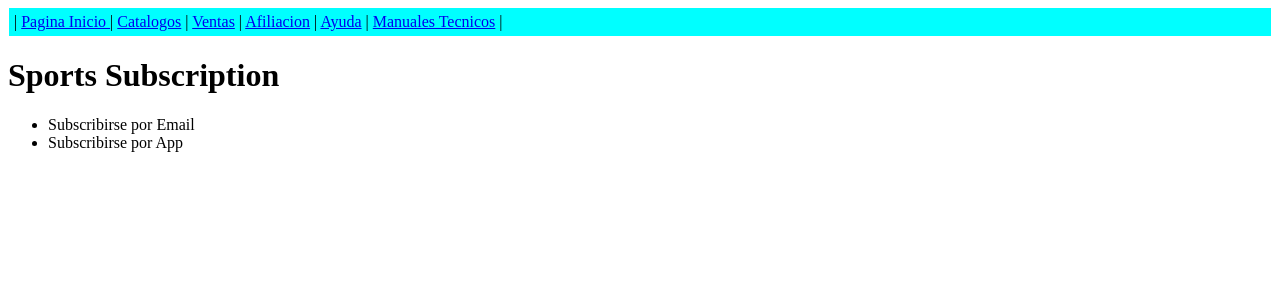
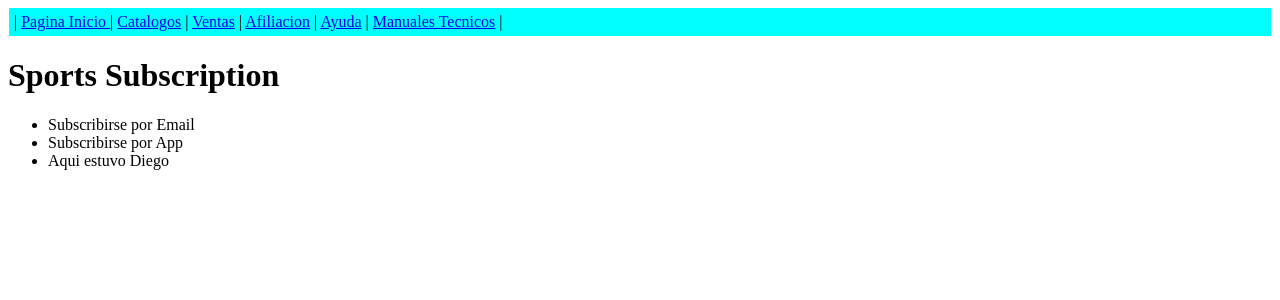
Before and after one commit to dvc2k/demo-app, a PHP site: page /commercial/subscribe/subscribe.php in a window 1280 px wide. Shown: the top 300 px of the page. Run offline with PHP 8.4, Linux system fonts and the light colour scheme.

Commit message:
se Adiciono mi nombresango

```diff
--- a/commercial/subscribe/subscribe.php
+++ b/commercial/subscribe/subscribe.php
@@ -13,6 +13,7 @@ echo '<h1>Sports Subscription</h1>';
 echo '<ul>'
     .'<li>Subscribirse por Email</li>'
     .'<li>Subscribirse por App</li>'
+    .'<li>Aqui estuvo Diego</li>'
     .'</ul>';
 echo f_html_footer();
 ?>
--- a/index.php
+++ b/index.php
@@ -17,6 +17,7 @@ include_once APP_ROOT."/app/core/utils.php";
     <h1>Home Page</h1>
     <div>
         Wellcome!
+        Aqui estuvo Diego*******
     </div>
 </body>
 </html>
```
